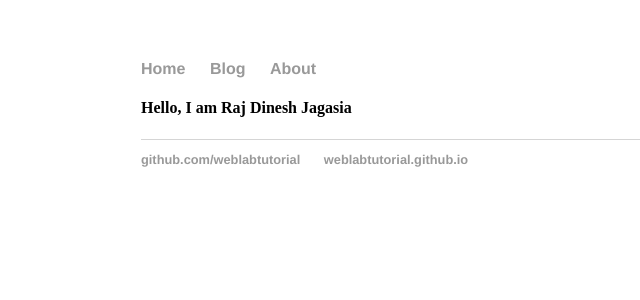
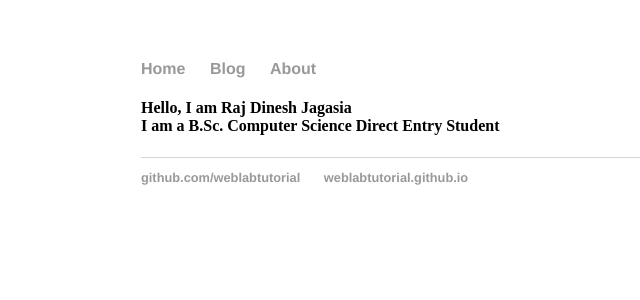
Before and after one commit to RajDineshJagasia/RajDineshJagasia.github.io, a Jekyll site: the page built from about/index.html, in a window 1280 px wide. Shown: the top 300 px of the page, without its empty margins (51-691 px from the left). Built offline with Jekyll 4.4.1, drawn with Linux system fonts in a browser that asks for light colours.

Commit message:
Added a line

```diff
--- a/about/index.html
+++ b/about/index.html
@@ -3,6 +3,8 @@ layout: default
 title: Web Programming Page
 ---
 <div>
-  <h4>Hello, I am Raj Dinesh Jagasia <h4>
+  <h4>Hello, I am Raj Dinesh Jagasia
+    <br>
+    I am a B.Sc. Computer Science Direct Entry Student<h4>
 
     </div>
```
